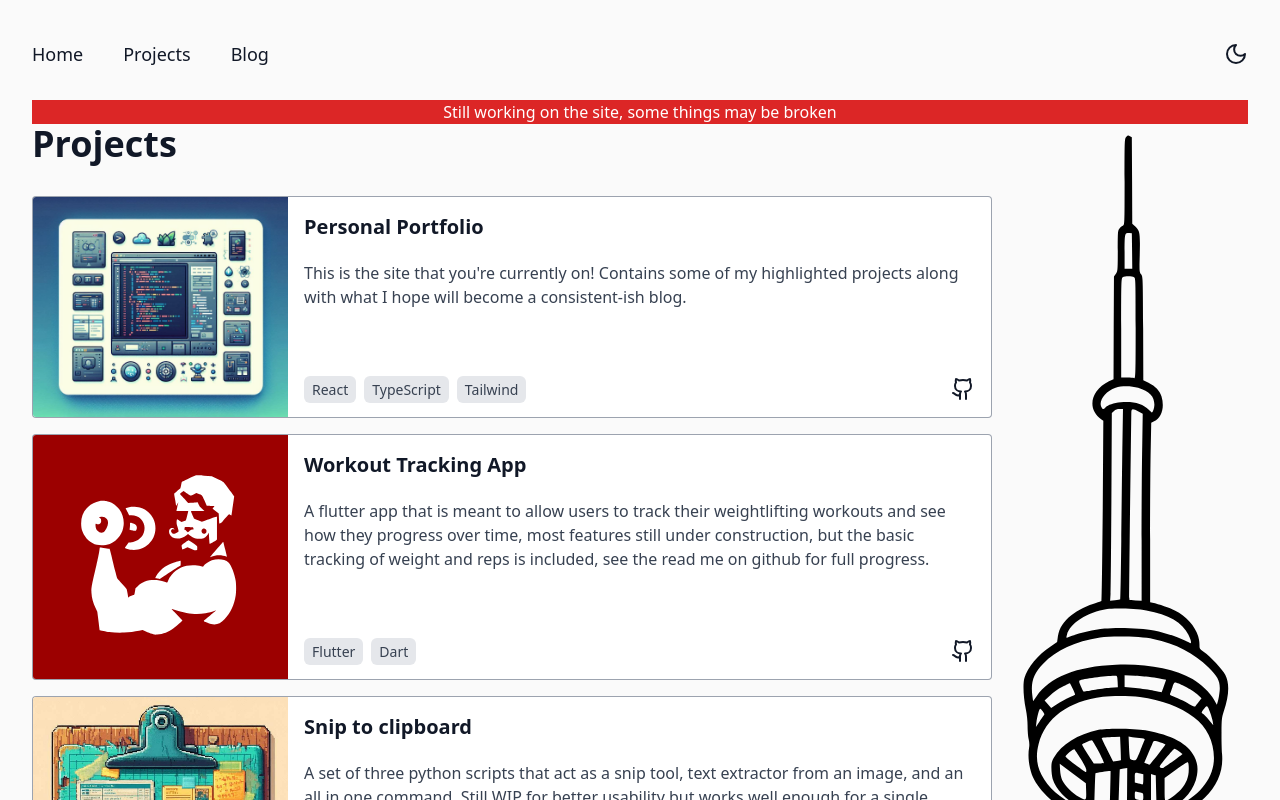
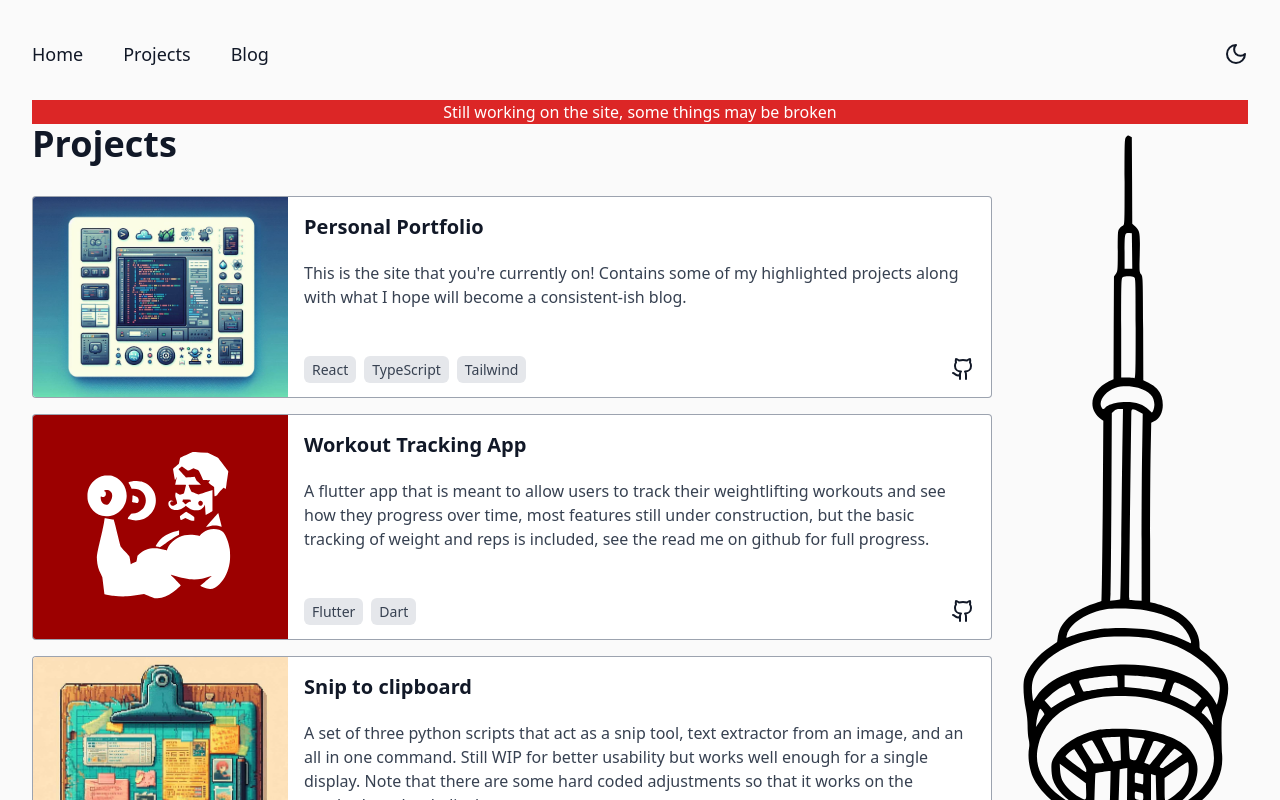
Before and after one commit to florinsalasan/another-portfolio, a Next.js app in the folder my-portfolio/: page /projects in a window 1280 px wide. Shown: the top 800 px of the page. Built offline with nearby package versions, Linux system fonts and the light colour scheme.

Commit message:
reworked the link to details on the project cards so that the external git link can still be selected

```diff
--- a/my-portfolio/app/components/projectCard.tsx
+++ b/my-portfolio/app/components/projectCard.tsx
@@ -1,6 +1,7 @@
 import React from 'react';
 import Image from "next/image";
 import { Github } from 'lucide-react';
+import Link from 'next/link';
 
 interface ProjectCardProps {
   imageUrl: string;
@@ -8,14 +9,20 @@ interface ProjectCardProps {
   description: string[];
   technologies: string[];
   gitLink: string;
+  slug: string;
 }
 
-const ProjectCard: React.FC<ProjectCardProps> = ({ imageUrl, title, description, technologies, gitLink }) => {
+const ProjectCard: React.FC<ProjectCardProps> = ({ slug, imageUrl, title, description, technologies, gitLink }) => {
   return (
     <div className="w-full lg:max-w-full lg:flex lg:flex-grow mb-4">
       <div className="h-48 lg:h-auto lg:w-48 xl:w-64 flex-none
                 rounded-t lg:rounded-tr-none lg:rounded-l text-center overflow-hidden
-                border-l border-r border-t lg:border-r-0 lg:border-b border-gray-400 bg-white relative">
+                border-l border-r border-t lg:border-r-0 lg:border-b border-gray-400 dark:border-gray-200 bg-white relative">
+        <Link
+          href={`./projects/${slug}`}
+          key={crypto.randomUUID()}
+          className="no-underline hover:underline"
+        >
           <Image
                   src={imageUrl}
                   alt={title}
@@ -25,12 +32,19 @@ const ProjectCard: React.FC<ProjectCardProps> = ({ imageUrl, title, description,
                   style={{
                     objectFit: "cover"
                   }} />
+        </Link>
       </div>
-      <div className="border-r border-b border-l border-gray-400 lg:border-l-0 lg:border-t lg:border-gray-400 bg-white dark:bg-gray-800 rounded-b lg:rounded-b-none lg:rounded-r p-4 flex flex-col justify-between leading-normal">
-        <div className="mb-8">
-          <div className="text-gray-900 dark:text-white font-bold text-xl mb-2">{title}</div>
-          <p className="text-gray-700 dark:text-gray-300 text-base">{description.join(" ")}</p>
-        </div>
+      <div className="border-r border-b border-l border-gray-400 dark:border-gray-200 lg:border-l-0 lg:border-t lg:border-gray-400 bg-white dark:bg-slate-800 rounded-b lg:rounded-b-none lg:rounded-r p-4 flex flex-col justify-between leading-normal">
+        <Link
+          href={`./projects/${slug}`}
+          key={crypto.randomUUID()}
+          className="no-underline hover:underline"
+        >
+          <div className="mb-8">
+            <div className="text-gray-900 dark:text-white font-bold text-xl mb-2">{title}</div>
+            <p className="text-gray-700 dark:text-gray-300 text-base">{description.join(" ")}</p>
+          </div>
+        </Link>
         <div className="flex flex-wrap mt-4 justify-between">
             <div>
                 {technologies.map((tech, index) => (
--- a/my-portfolio/app/projects/page.tsx
+++ b/my-portfolio/app/projects/page.tsx
@@ -1,6 +1,5 @@
 import ProjectCard from "../components/projectCard";
 import projectsData from "../../projects.json";
-import Link from "next/link";
 
 interface ProjectData {
   title: string;
@@ -19,11 +18,6 @@ export default async function Page() {
       <div className="prose dark:prose-invert w-full max-w-none">
         <h1>Projects</h1>
         {typedProjectsData.map((project: ProjectData, index: number) => (
-          <Link
-            href={`./projects/${project.slug}`}
-            className="no-underline hover:underline"
-            key={crypto.randomUUID()}
-          >
           <ProjectCard
             key={index}
             imageUrl={project.imageUrl}
@@ -31,8 +25,8 @@ export default async function Page() {
             description={project.description}
             technologies={project.technologies}
             gitLink={project.gitLink}
+            slug={project.slug}
           />
-          </Link>
         ))}
         <p>
           *Thumbnails were made using Bing Copilot, or bad paintbrush skills or
```
Lines whose indentation alone changed are shown as unchanged.
